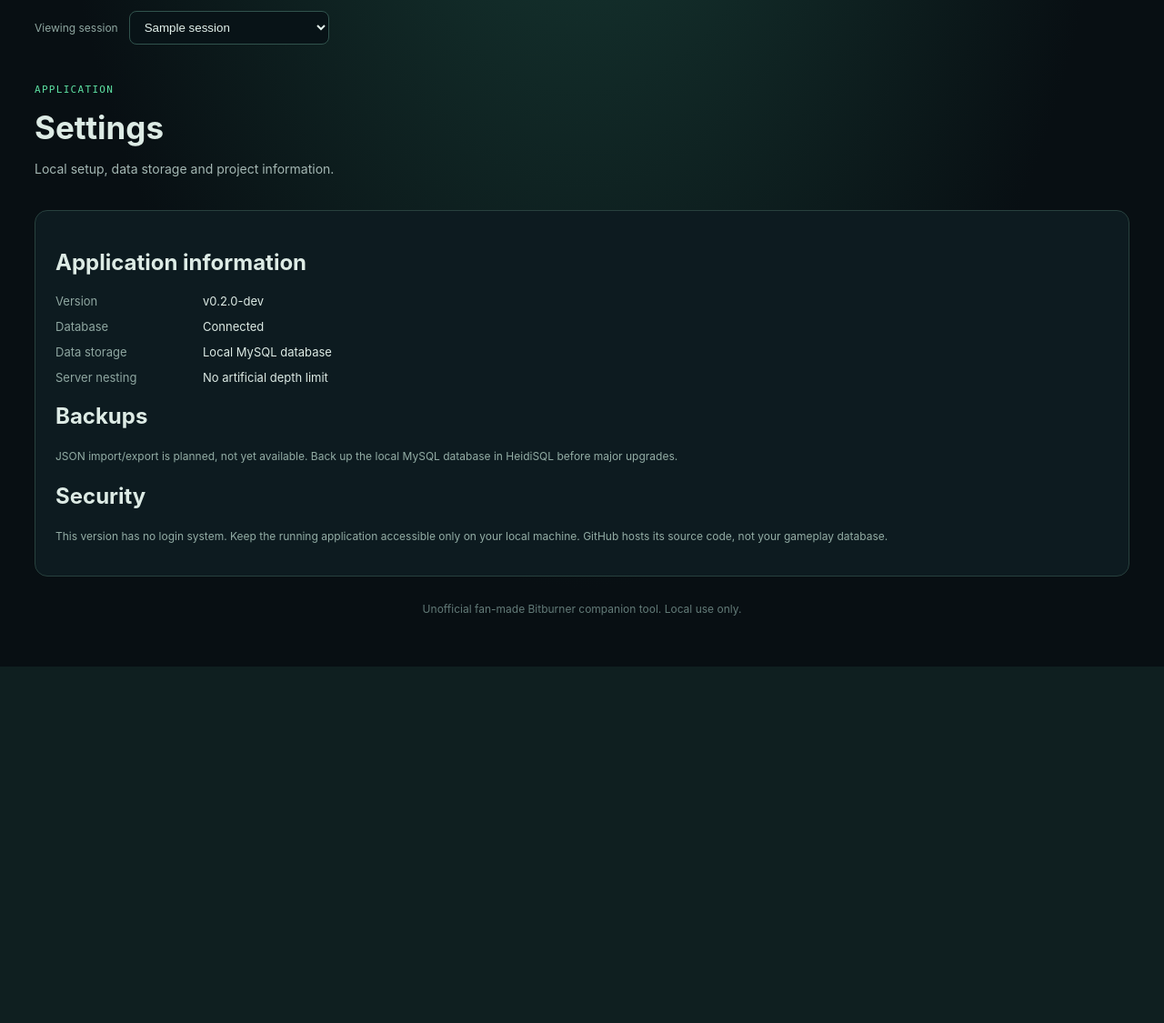
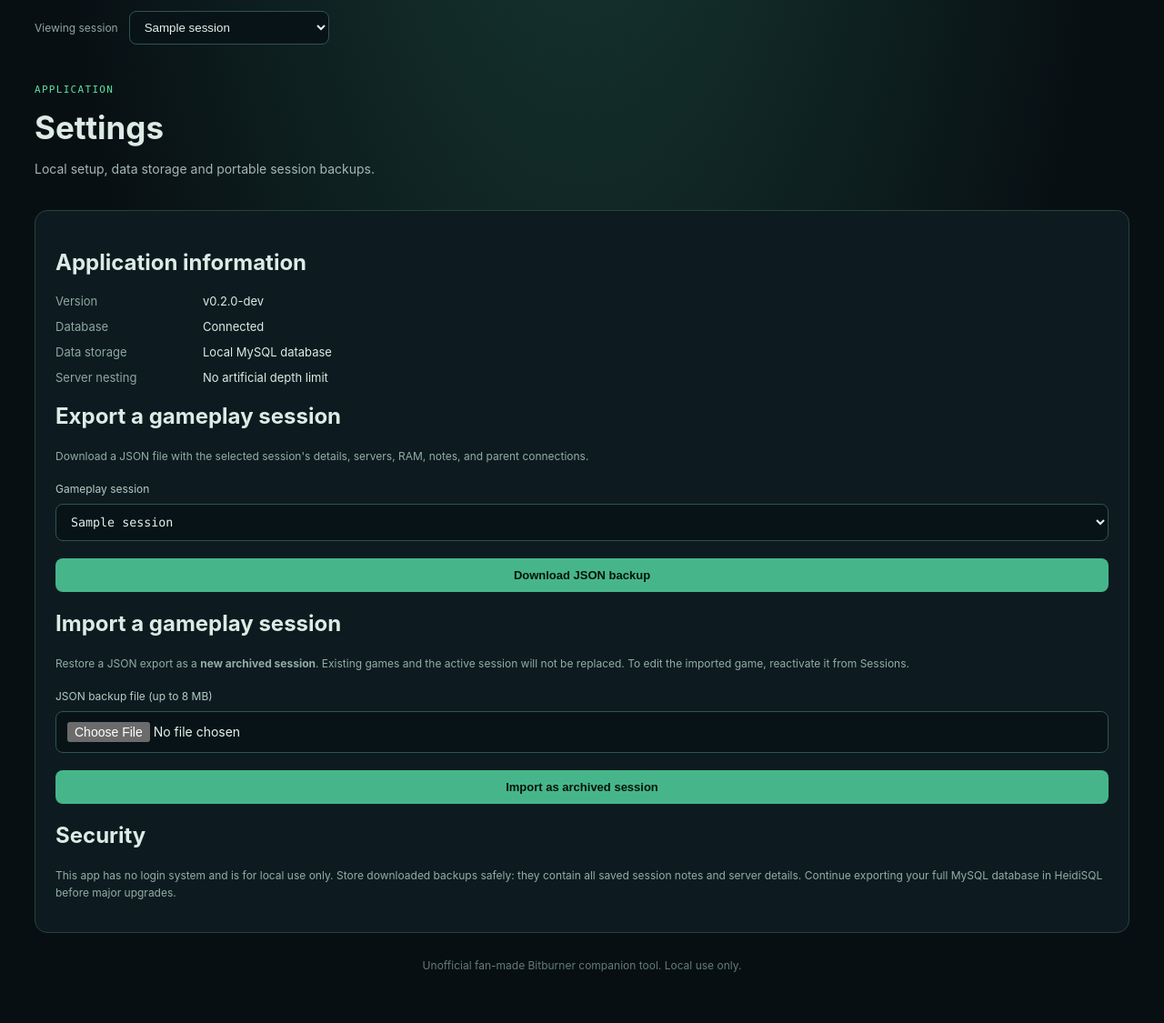
Before and after one commit to iZimmbiPlays/bitburner-server-manager, a PHP site: page /settings.php in a window 1280 px wide. Shown: the part 161-1286 px from the top of the page at 91% size. Before the commit the page ends 894 px from the top, so only its background shows below. Run offline with PHP 8.4, Linux system fonts and the light colour scheme; tables that the repository leaves empty hold one stand-in row (values such as "Sample post").

Commit message:
Add JSON gameplay session backup and restore
- Added JSON export for individual gameplay sessions and their complete server networks.
- Added JSON import to restore gameplay data as new archived sessions.
- Preserved server hierarchy, creation order, root access, backdoor status, port requirements, hacking levels, RAM, and notes.
- Added backup validation for invalid records, duplicate hostnames, missing parents, and circular relationships.
- Implemented transactional imports to prevent partially restored sessions.
- Added Backup & Restore controls to the Settings page.
- Preserved existing gameplay sessions and active-session status during imports.
- Updated .gitignore to exclude UPDATE_NOTES.md from future commits.
- Removed the previously tracked UPDATE_NOTES.md from the repository.
- Updated README, CHANGELOG, and development documentation.
- Verified JSON export/import in Laragon and passed backup validation and connection-path tests.

```diff
--- /dev/null
+++ b/app/backups.php
@@ -0,0 +1,199 @@
+<?php
+
+declare(strict_types=1);
+
+/** Portable, versioned, single-session backups. This is a local-only application. */
+const BACKUP_FORMAT = 'bitburner-server-manager-session';
+const BACKUP_VERSION = 1;
+const BACKUP_MAX_BYTES = 8388608;
+const BACKUP_MAX_SERVERS = 10000;
+
+function exportGameBackup(PDO $db, int $sessionId): void
+{
+    if (!verifyCsrfToken()) {
+        throw new InvalidArgumentException('Form expired. Reload Settings and try again.');
+    }
+    $stmt = $db->prepare('SELECT id, name, bitnode, notes, status FROM game_sessions WHERE id = ?');
+    $stmt->execute([$sessionId]);
+    $session = $stmt->fetch();
+    if (!$session) {
+        throw new InvalidArgumentException('The selected game session does not exist.');
+    }
+    $stmt = $db->prepare('SELECT id, parent_server_id, hostname, has_root_access, has_backdoor, ports_required, hacking_level, ram_gb, notes FROM servers WHERE game_session_id = ? ORDER BY id ASC');
+    $stmt->execute([$sessionId]);
+    $servers = [];
+    foreach ($stmt->fetchAll() as $s) {
+        $servers[] = [
+            'id' => (int) $s['id'],
+            'parent_id' => $s['parent_server_id'] === null ? null : (int) $s['parent_server_id'],
+            'hostname' => $s['hostname'],
+            'root' => (bool) $s['has_root_access'],
+            'backdoor' => (bool) $s['has_backdoor'],
+            'ports' => (int) $s['ports_required'],
+            'level' => (int) $s['hacking_level'],
+            'ram_gb' => (string) $s['ram_gb'],
+            'notes' => $s['notes'] ?? '',
+        ];
+    }
+    $payload = [
+        'format' => BACKUP_FORMAT,
+        'version' => BACKUP_VERSION,
+        'exported_at' => gmdate('c'),
+        'session' => ['name' => $session['name'], 'bitnode' => $session['bitnode'] ?? '', 'notes' => $session['notes'] ?? ''],
+        'servers' => $servers,
+    ];
+    $json = json_encode($payload, JSON_PRETTY_PRINT | JSON_UNESCAPED_SLASHES | JSON_UNESCAPED_UNICODE | JSON_THROW_ON_ERROR);
+    $filename = 'bitburner-session-' . $sessionId . '-' . gmdate('Ymd-His') . '.json';
+    header('Content-Type: application/json; charset=utf-8');
+    header('Content-Disposition: attachment; filename="' . $filename . '"');
+    header('Content-Length: ' . strlen($json));
+    header('X-Content-Type-Options: nosniff');
+    header('Cache-Control: no-store, private');
+    echo $json;
+}
+
+function backupText(mixed $value, string $field, int $max, bool $required = false): string
+{
+    if (!is_string($value) || ($required && trim($value) === '') || (function_exists('mb_strlen') ? mb_strlen($value) : strlen($value)) > $max) {
+        throw new InvalidArgumentException("Invalid {$field} in the backup.");
+    }
+    return trim($value);
+}
+
+/** Validate the entire document *before* opening a database transaction. */
+function validateGameBackup(array $data): array
+{
+    if (($data['format'] ?? null) !== BACKUP_FORMAT || ($data['version'] ?? null) !== BACKUP_VERSION) {
+        throw new InvalidArgumentException('Unsupported backup format or version.');
+    }
+    if (!isset($data['session'], $data['servers']) || !is_array($data['session']) || !is_array($data['servers']) || !array_is_list($data['servers'])) {
+        throw new InvalidArgumentException('Backup session or server list is missing.');
+    }
+    if (count($data['servers']) > BACKUP_MAX_SERVERS) {
+        throw new InvalidArgumentException('Backup contains too many servers.');
+    }
+    $meta = [
+        'name' => backupText($data['session']['name'] ?? null, 'session name', 150, true),
+        'bitnode' => backupText($data['session']['bitnode'] ?? '', 'BitNode', 80),
+        'notes' => backupText($data['session']['notes'] ?? '', 'session notes', 6000),
+    ];
+    $byId = [];
+    $names = [];
+    foreach ($data['servers'] as $s) {
+        if (!is_array($s)) {
+            throw new InvalidArgumentException('Invalid server entry.');
+        }
+        $id = $s['id'] ?? null;
+        $parent = $s['parent_id'] ?? null;
+        if (!is_int($id) || $id < 1 || isset($byId[$id]) || ($parent !== null && (!is_int($parent) || $parent < 1))) {
+            throw new InvalidArgumentException('Duplicate or invalid server ID/parent in backup.');
+        }
+        $hostname = backupText($s['hostname'] ?? null, 'hostname', 255, true);
+        $key = function_exists('mb_strtolower') ? mb_strtolower($hostname) : strtolower($hostname);
+        if (isset($names[$key])) {
+            throw new InvalidArgumentException('Duplicate hostname in backup: ' . $hostname);
+        }
+        $names[$key] = true;
+        if (strcasecmp($hostname, 'home') === 0 && $parent !== null) {
+            throw new InvalidArgumentException('Home cannot have a parent.');
+        }
+        if (!is_bool($s['root'] ?? null) || !is_bool($s['backdoor'] ?? null)) {
+            throw new InvalidArgumentException('Root and backdoor values must be true or false.');
+        }
+        $ports = $s['ports'] ?? null;
+        $level = $s['level'] ?? null;
+        if (!is_int($ports) || $ports < 0 || $ports > 5 || !is_int($level) || $level < 1 || $level > 2147483647) {
+            throw new InvalidArgumentException('Invalid ports or hacking level in backup.');
+        }
+        $ram = $s['ram_gb'] ?? null;
+        if ((!is_string($ram) && !is_int($ram) && !is_float($ram)) || !preg_match('/^\d+(?:\.\d{1,3})?$/D', (string) $ram) || (float) $ram > 99999999999.999) {
+            throw new InvalidArgumentException('Invalid RAM value in backup.');
+        }
+        $byId[$id] = [
+            'id' => $id, 'parent_id' => $parent, 'hostname' => $hostname,
+            'root' => $s['root'], 'backdoor' => $s['backdoor'], 'ports' => $ports,
+            'level' => $level, 'ram_gb' => (string) $ram,
+            'notes' => backupText($s['notes'] ?? '', 'server notes', 6000),
+        ];
+    }
+    foreach ($byId as $id => $server) {
+        $visited = [];
+        $cursor = $id;
+        while ($cursor !== null) {
+            if (isset($visited[$cursor])) {
+                throw new InvalidArgumentException('Circular server hierarchy in backup.');
+            }
+            $visited[$cursor] = true;
+            if (!isset($byId[$cursor])) {
+                throw new InvalidArgumentException('A server has a missing parent in the backup.');
+            }
+            $cursor = $byId[$cursor]['parent_id'];
+        }
+    }
+    return ['session' => $meta, 'servers' => $byId];
+}
+
+/** Insert a *new archived* copy. Existing records and active status never change. */
+function importGameBackup(PDO $db): int
+{
+    if (!verifyCsrfToken()) {
+        throw new InvalidArgumentException('Form expired. Reload Settings and try again.');
+    }
+    $file = $_FILES['backup_file'] ?? null;
+    if (!is_array($file) || ($file['error'] ?? UPLOAD_ERR_NO_FILE) !== UPLOAD_ERR_OK
+        || !is_int($file['size'] ?? null) || $file['size'] < 1 || $file['size'] > BACKUP_MAX_BYTES
+        || !is_uploaded_file((string) ($file['tmp_name'] ?? ''))) {
+        throw new InvalidArgumentException('Upload a valid JSON backup (maximum 8 MB).');
+    }
+    $contents = file_get_contents($file['tmp_name']);
+    if ($contents === false) {
+        throw new InvalidArgumentException('Unable to read uploaded backup.');
+    }
+    try {
+        $data = json_decode($contents, true, 512, JSON_THROW_ON_ERROR);
+    } catch (JsonException $exception) {
+        throw new InvalidArgumentException('Backup is not valid JSON.');
+    }
+    if (!is_array($data)) {
+        throw new InvalidArgumentException('Invalid JSON backup document.');
+    }
+    $validated = validateGameBackup($data);
+    $meta = $validated['session'];
+    $remaining = $validated['servers'];
+    $db->beginTransaction();
+    try {
+        $insertSession = $db->prepare("INSERT INTO game_sessions (name, bitnode, notes, status) VALUES (?, ?, ?, 'archived')");
+        $insertSession->execute([(function_exists('mb_substr') ? mb_substr($meta['name'], 0, 139) : substr($meta['name'], 0, 139)) . ' (imported)', $meta['bitnode'] ?: null, $meta['notes'] ?: null]);
+        $sessionId = (int) $db->lastInsertId();
+        $insertServer = $db->prepare('INSERT INTO servers (game_session_id, parent_server_id, hostname, has_root_access, has_backdoor, ports_required, hacking_level, ram_gb, notes) VALUES (?, ?, ?, ?, ?, ?, ?, ?, ?)');
+        $mapped = [];
+        // Insert parents before children, retaining original sibling creation order.
+        while ($remaining) {
+            $progress = false;
+            foreach ($remaining as $oldId => $server) {
+                $parent = $server['parent_id'];
+                if ($parent !== null && !isset($mapped[$parent])) {
+                    continue;
+                }
+                $insertServer->execute([
+                    $sessionId, $parent === null ? null : $mapped[$parent], $server['hostname'],
+                    (int) $server['root'], (int) $server['backdoor'], $server['ports'],
+                    $server['level'], $server['ram_gb'], $server['notes'] ?: null,
+                ]);
+                $mapped[$oldId] = (int) $db->lastInsertId();
+                unset($remaining[$oldId]);
+                $progress = true;
+            }
+            if (!$progress) {
+                throw new InvalidArgumentException('Unable to restore server hierarchy.');
+            }
+        }
+        $db->commit();
+        return $sessionId;
+    } catch (Throwable $exception) {
+        if ($db->inTransaction()) {
+            $db->rollBack();
+        }
+        throw $exception;
+    }
+}
--- a/app/page.php
+++ b/app/page.php
@@ -4,6 +4,7 @@ declare(strict_types=1);
 require_once __DIR__ . '/bootstrap.php';
 require_once __DIR__ . '/sessions.php';
 require_once __DIR__ . '/servers.php';
+require_once __DIR__ . '/backups.php';
 
 startBrowserSession();
 $page = basename($_SERVER['SCRIPT_NAME'] ?? 'index.php');
@@ -24,14 +25,30 @@ try {
     $db = database();
     if (($_SERVER['REQUEST_METHOD'] ?? 'GET') === 'POST') {
         // Never accept a POST on an unrelated page.
-        $target = isset($_POST['server_action']) ? 'explorer.php' : 'sessions.php';
+        $target = isset($_POST['backup_action']) ? 'settings.php' : (isset($_POST['server_action']) ? 'explorer.php' : 'sessions.php');
         if ($page !== $target) {
             http_response_code(400);
             exit('Invalid form destination');
         }
         $redirect = $target;
         try {
-            if ($target === 'explorer.php') {
+            if ($target === 'settings.php') {
+                $action = $_POST['backup_action'] ?? '';
+                if ($action === 'export') {
+                    $sessionId = filter_var($_POST['session_id'] ?? null, FILTER_VALIDATE_INT, ['options' => ['min_range' => 1]]);
+                    if (!$sessionId) {
+                        throw new InvalidArgumentException('Select a valid gameplay session.');
+                    }
+                    exportGameBackup($db, (int) $sessionId);
+                    exit;
+                } elseif ($action === 'import') {
+                    $newId = importGameBackup($db);
+                    setFlash('success', 'Backup imported as a new archived session.');
+                    $redirect = 'sessions.php?session=' . $newId;
+                } else {
+                    throw new InvalidArgumentException('Unknown backup action.');
+                }
+            } elseif ($target === 'explorer.php') {
                 $serverId = processServerPost($db);
                 $sessionId = (int) ($_POST['game_session_id'] ?? 0);
                 $redirect = 'explorer.php?session=' . $sessionId . '&server=' . $serverId;
--- a/views/settings.php
+++ b/views/settings.php
@@ -1,2 +1,38 @@
-<section class="page-intro"><p class="eyebrow">APPLICATION</p><h1>Settings</h1><p>Local setup, data storage and project information.</p></section>
-<section class="panel pane-body"><h2>Application information</h2><dl class="settings-grid"><dt>Version</dt><dd>v0.2.0-dev</dd><dt>Database</dt><dd><?= $db ? 'Connected' : 'Setup required' ?></dd><dt>Data storage</dt><dd>Local MySQL database</dd><dt>Server nesting</dt><dd>No artificial depth limit</dd></dl><h2>Backups</h2><p class="hint">JSON import/export is planned, not yet available. Back up the local MySQL database in HeidiSQL before major upgrades.</p><h2>Security</h2><p class="hint">This version has no login system. Keep the running application accessible only on your local machine. GitHub hosts its source code, not your gameplay database.</p></section>
+<section class="page-intro"><p class="eyebrow">APPLICATION</p><h1>Settings</h1><p>Local setup, data storage and portable session backups.</p></section>
+<section class="panel pane-body">
+    <h2>Application information</h2>
+    <dl class="settings-grid">
+        <dt>Version</dt><dd>v0.2.0-dev</dd>
+        <dt>Database</dt><dd><?= $db ? 'Connected' : 'Setup required' ?></dd>
+        <dt>Data storage</dt><dd>Local MySQL database</dd>
+        <dt>Server nesting</dt><dd>No artificial depth limit</dd>
+    </dl>
+    <h2>Export a gameplay session</h2>
+    <p class="hint">Download a JSON file with the selected session's details, servers, RAM, notes, and parent connections.</p>
+    <?php if ($db && $sessions): ?>
+        <form method="post" class="session-form backup-form">
+            <input type="hidden" name="csrf_token" value="<?= escape($token) ?>">
+            <input type="hidden" name="backup_action" value="export">
+            <label for="backup-session">Gameplay session</label>
+            <select name="session_id" id="backup-session" required>
+                <?php foreach ($sessions as $s): ?>
+                    <option value="<?= (int) $s['id'] ?>" <?= $selected && (int) $selected['id'] === (int) $s['id'] ? 'selected' : '' ?>><?= escape($s['name']) ?><?= $s['status'] === 'archived' ? ' (archived)' : '' ?></option>
+                <?php endforeach; ?>
+            </select>
+            <button type="submit">Download JSON backup</button>
+        </form>
+    <?php else: ?><p class="hint">Create a session before exporting.</p><?php endif; ?>
+    <h2>Import a gameplay session</h2>
+    <p class="hint">Restore a JSON export as a <strong>new archived session</strong>. Existing games and the active session will not be replaced. To edit the imported game, reactivate it from Sessions.</p>
+    <?php if ($db): ?>
+        <form method="post" enctype="multipart/form-data" class="session-form backup-form">
+            <input type="hidden" name="csrf_token" value="<?= escape($token) ?>">
+            <input type="hidden" name="backup_action" value="import">
+            <label for="backup-file">JSON backup file (up to 8 MB)</label>
+            <input type="file" id="backup-file" name="backup_file" accept=".json,application/json" required>
+            <button type="submit">Import as archived session</button>
+        </form>
+    <?php endif; ?>
+    <h2>Security</h2>
+    <p class="hint">This app has no login system and is for local use only. Store downloaded backups safely: they contain all saved session notes and server details. Continue exporting your full MySQL database in HeidiSQL before major upgrades.</p>
+</section>
```
Also changed, not shown: UPDATE_NOTES.md (deleted, +0 -11 lines), docs/development-log.md (+24 -0 lines), tests/backup-validation-test.php (added, +34 -0 lines), CHANGELOG.md, README.md, 1 other file.
